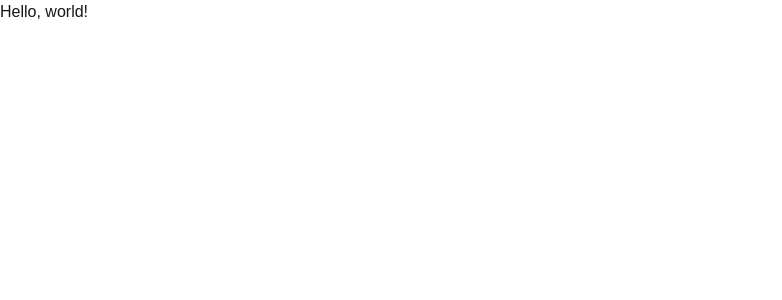
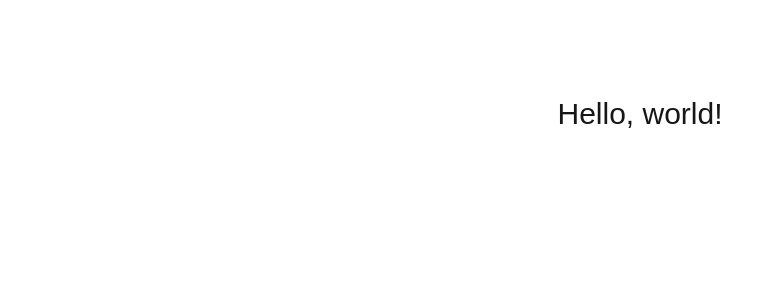
Before and after one commit to ethan-id/babyvidia-frontend, a Next.js app: page / in a window 1280 px wide. Shown: the top 300 px of the page, without its empty margins (0-782 px from the left). Built offline with nearby package versions, Linux system fonts and the light colour scheme.

Commit message:
make it slightly prettier just cuz

```diff
--- a/src/app/page.tsx
+++ b/src/app/page.tsx
@@ -1,3 +1,3 @@
 export default function Home() {
-    return <div>Hello, world!</div>;
+    return <div className='m-24 text-center text-3xl'>Hello, world!</div>;
 }
```
Also changed, not shown: 2 other files (tests, documents, lock files or other folders).
